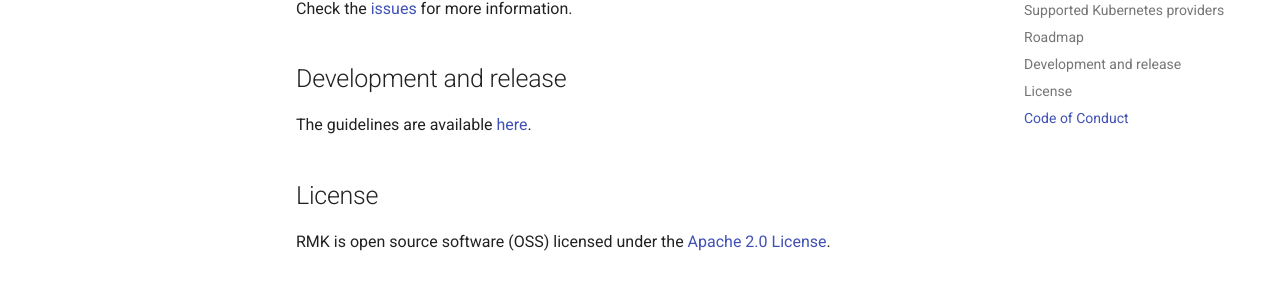
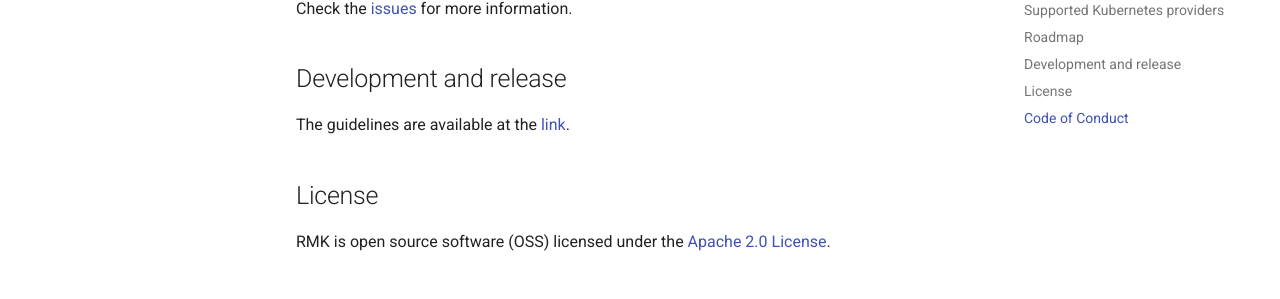
Before and after one commit to edenlabllc/rmk, an MkDocs documentation site: the page built from docs/index.md, in a window 1280 px wide and 900 px high, scrolled down 6058 px. Shown: the part 415-714 px from the top of the window. Built offline with MkDocs 1.6.1 and Material for MkDocs 9.7.7, drawn with Linux system fonts in a browser that asks for light colours; comment, search, counter and statistics services are not loaded; the version menu is left out.

Commit message:
#27 - Fix development-and-release.md guides, links to them from README.md and index.md.

```diff
--- a/docs/index.md
+++ b/docs/index.md
@@ -198,7 +198,7 @@ Check the [issues](https://github.com/edenlabllc/rmk/issues) for more informatio
 
 ## Development and release
 
-The guidelines are available [here](development-and-release.md).
+The guidelines are available at the [link](development-and-release.md).
 
 ## License
 
```
